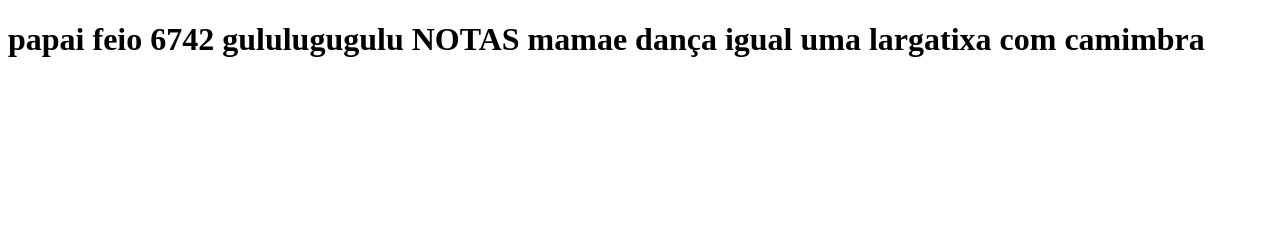
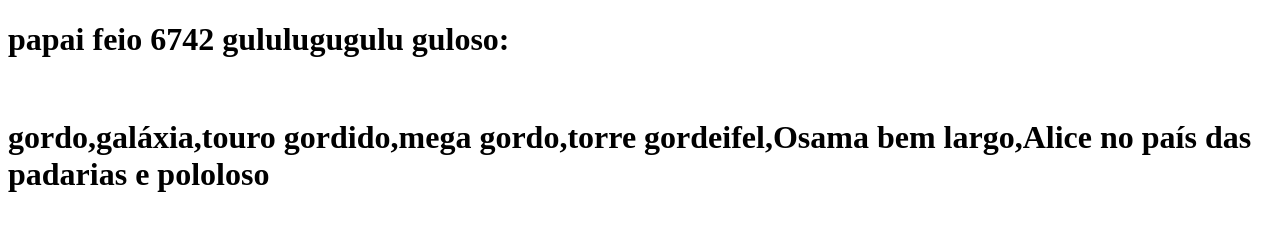
Before and after one commit to nicolasysaac-dev/Papai, a plain HTML site: page index.html in a window 1280 px wide. Drawn offline with Linux system fonts and the light colour scheme.

Commit message:
Atualizar o index.html

```diff
--- a/index.html
+++ b/index.html
@@ -7,9 +7,12 @@
 </head>
 <body>
   <h1>
-    papai feio 6742 gululugugulu
-    NOTAS
-    mamae dança igual uma largatixa com camimbra
+    papai feio 6742 gululugugulu guloso:
+
   </h1>
+  <br>
+  <h1>
+   gordo,galáxia,touro gordido,mega gordo,torre gordeifel,Osama bem largo,Alice no país das padarias e pololoso
+  <h1>
 </body>
 </html>
```
